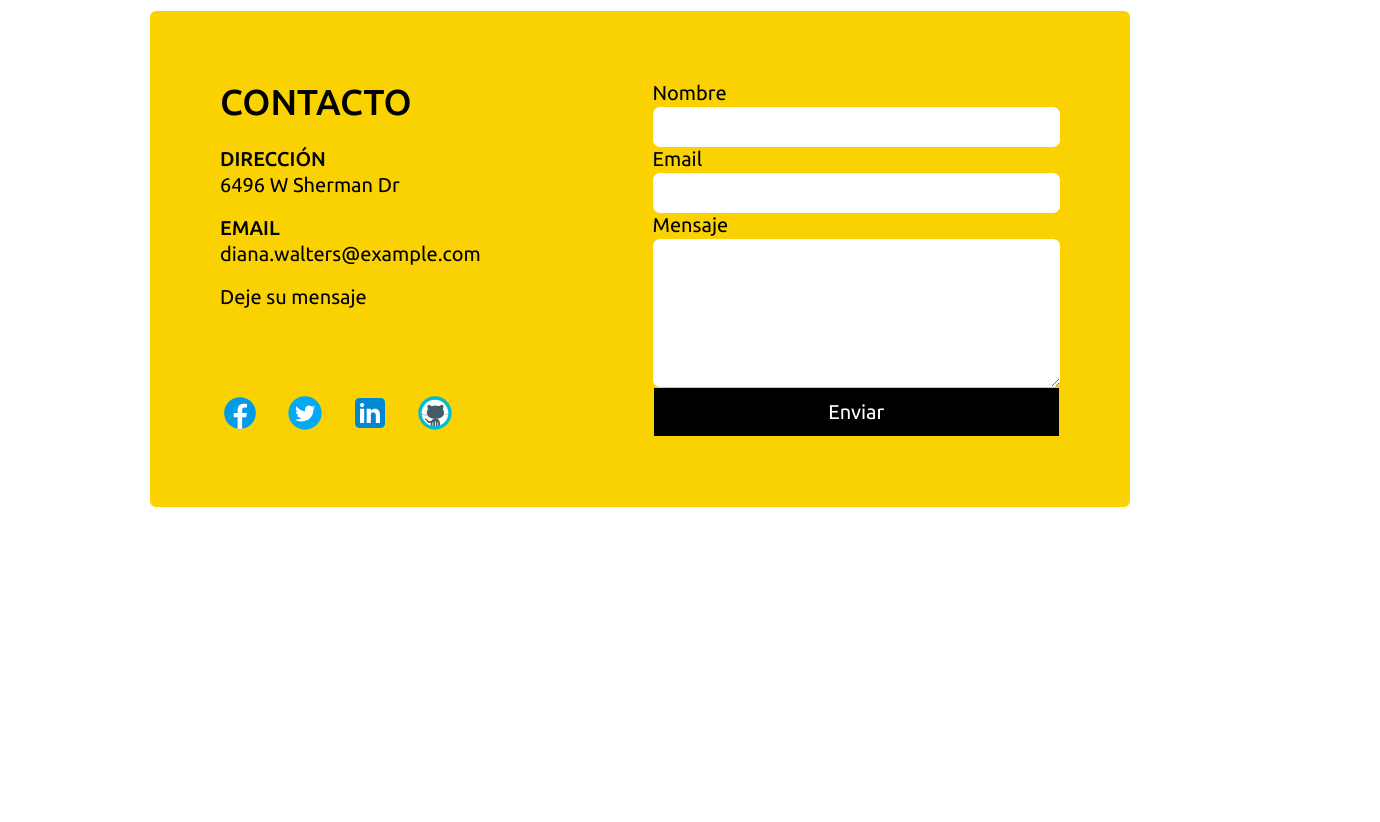
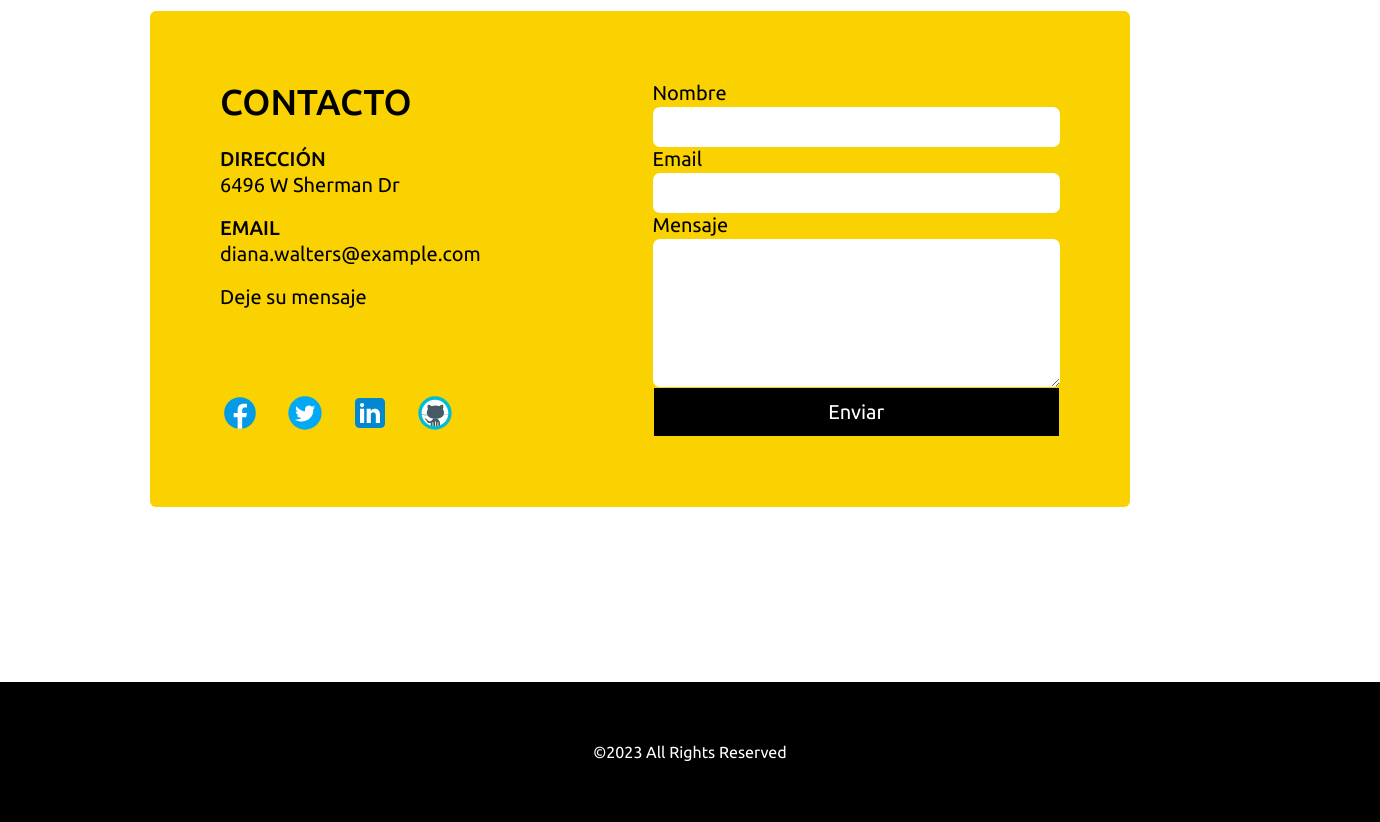
Before and after one commit to Spyguel/project_CV_final, a plain HTML site: page index.html in a window 1280 px wide. Shown: the part 3212-4034 px from the top of the page, 1380 px wide, since content can reach past the window. Before the commit the page ends 3894 px from the top, so only its background shows below. Drawn offline with nearby package versions, Linux system fonts and the light colour scheme.

Commit message:
Se agregó el footer

```diff
--- a/CSS/main.css
+++ b/CSS/main.css
@@ -376,4 +376,19 @@ section[id] {
 
 
     }
+
+    /* FOOTER */
+
+    .final {
+        position: relative;
+        width: 100%;
+        background: black;
+        color: white;
+        min-height: 100px;
+        padding: 20px 50px;
+        display: flex;
+        justify-content: center;
+        align-items: center;
+    }
+
 }
--- a/index.html
+++ b/index.html
@@ -158,5 +158,9 @@
     </section>
 </div>
 
+<footer class="final">
+    <p>©2023 All Rights Reserved</p>
+</footer>
+
 </body>
 </html>
```
